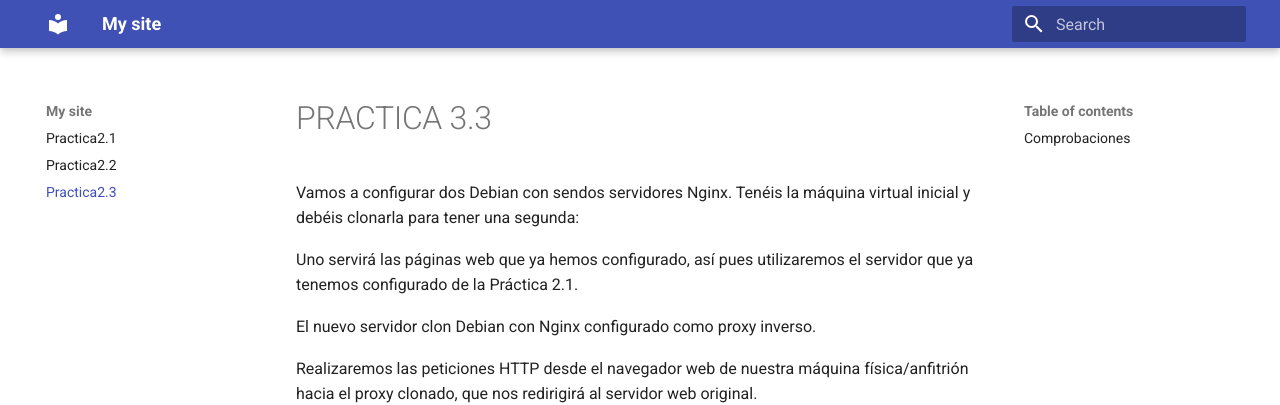
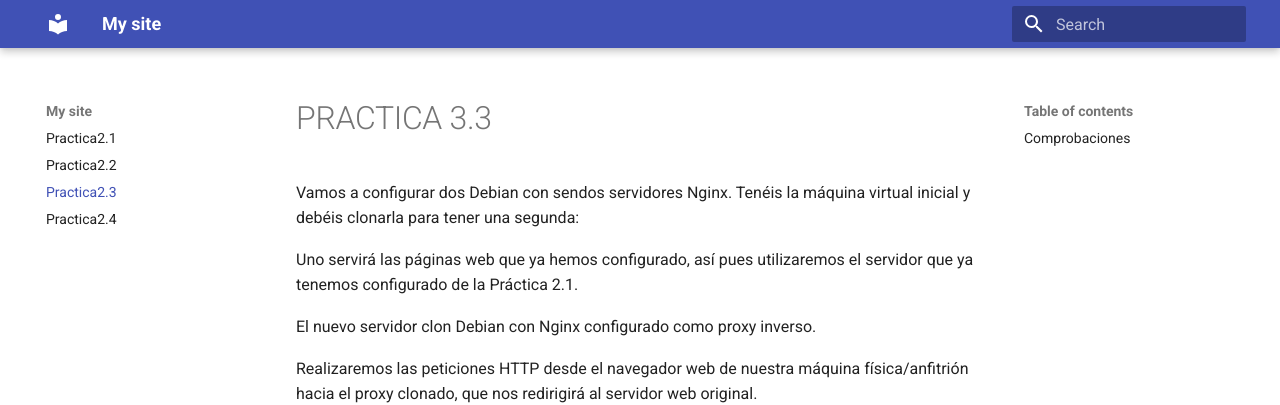
Before and after one commit to SalvadorVelaSanz/DESPLIEGUE-WEB, an MkDocs documentation site: the page built from docs/Practica3.md, in a window 1280 px wide. Shown: the top 405 px of the page. Built offline with MkDocs 1.6.1 and Material for MkDocs 9.7.7, drawn with Linux system fonts in a browser that asks for light colours.

Commit message:
preparacion para  practica2.4

```diff
--- a/mkdocs.yml
+++ b/mkdocs.yml
@@ -6,3 +6,4 @@ nav:
   - Practica2.1: index.md  # Añade la referencia a tu archivo index.md
   - Practica2.2: Practica2.md
   - Practica2.3: Practica3.md
+  - Practica2.4: Practica4.md
```
Also changed, not shown: docs/Practica4.md (added, +1 -0 lines).
